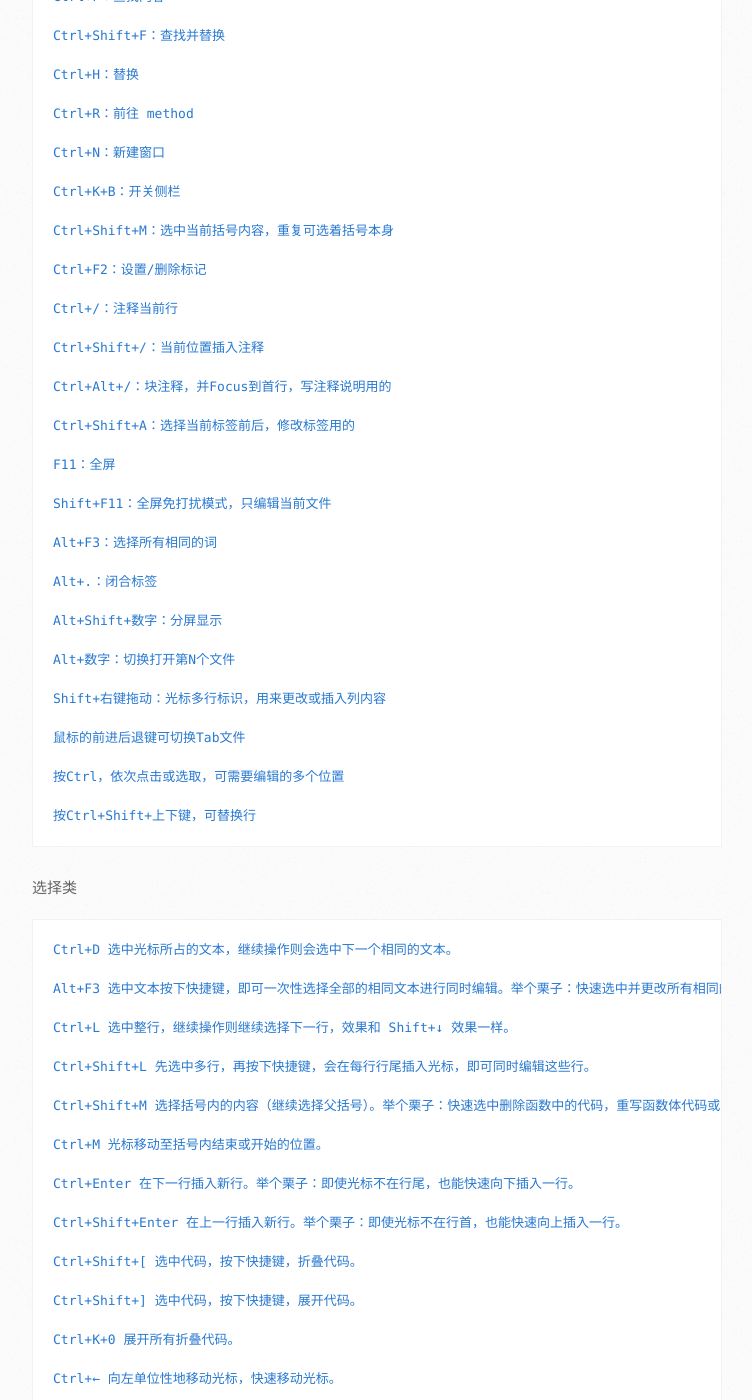
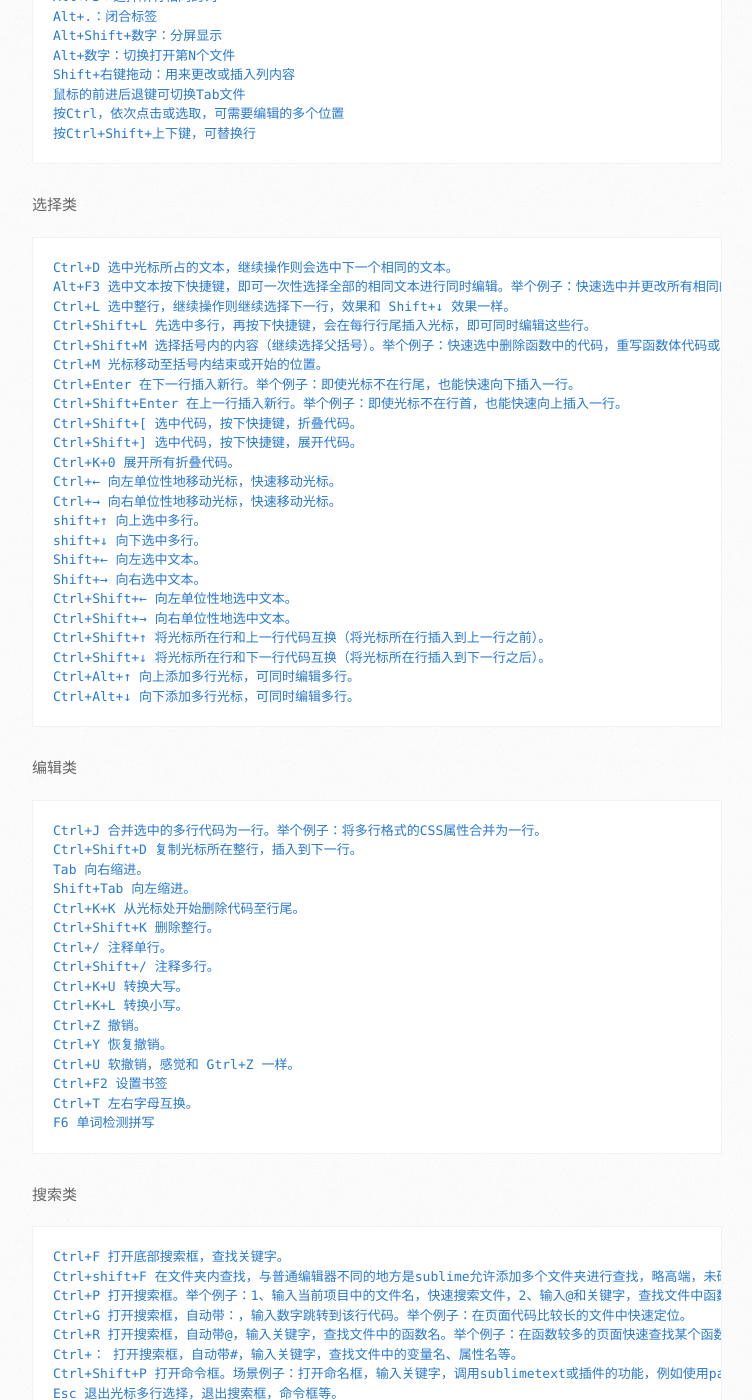
Before and after one commit to xuiv/xuiv.github.io, a Jekyll site: the page built from _posts/2019-11-14-sublimetext-key.markdown, in a window 1280 px wide and 1400 px high, scrolled down 956 px. Shown: the whole window, without its empty margins (138-890 px from the left). Built offline with Jekyll 4.4.1, drawn with Linux system fonts in a browser that asks for light colours; some web fonts are replaced; some of the changed text lies outside the part shown.

Commit message:
Update 2019-11-14-sublimetext-key.markdown

````diff
--- a/_posts/2019-11-14-sublimetext-key.markdown
+++ b/_posts/2019-11-14-sublimetext-key.markdown
@@ -8,75 +8,40 @@
 sublimetext常用快捷键
 ```
 Ctrl+Shift+P：打开命令面板
-
 Ctrl+P：搜索项目中的文件
-
 Ctrl+G：跳转到第几行
-
 Ctrl+W：关闭当前打开文件
-
 Ctrl+Shift+W：关闭所有打开文件
-
 Ctrl+Shift+V：粘贴并格式化
-
 Ctrl+D：选择单词，重复可增加选择下一个相同的单词
-
 Ctrl+L：选择行，重复可依次增加选择下一行
-
 Ctrl+Shift+L：选择多行
-
 Ctrl+Shift+Enter：在当前行前插入新行
-
 Ctrl+X：删除当前行
-
 Ctrl+M：跳转到对应括号
-
 Ctrl+U：软撤销，撤销光标位置
-
 Ctrl+J：选择标签内容
-
 Ctrl+F：查找内容
-
 Ctrl+Shift+F：查找并替换
-
 Ctrl+H：替换
-
 Ctrl+R：前往 method
-
 Ctrl+N：新建窗口
-
 Ctrl+K+B：开关侧栏
-
 Ctrl+Shift+M：选中当前括号内容，重复可选着括号本身
-
 Ctrl+F2：设置/删除标记
-
 Ctrl+/：注释当前行
-
 Ctrl+Shift+/：当前位置插入注释
-
 Ctrl+Alt+/：块注释，并Focus到首行，写注释说明用的
-
 Ctrl+Shift+A：选择当前标签前后，修改标签用的
-
 F11：全屏
-
 Shift+F11：全屏免打扰模式，只编辑当前文件
-
 Alt+F3：选择所有相同的词
-
 Alt+.：闭合标签
-
 Alt+Shift+数字：分屏显示
-
 Alt+数字：切换打开第N个文件
-
-Shift+右键拖动：光标多行标识，用来更改或插入列内容
-
+Shift+右键拖动：用来更改或插入列内容
 鼠标的前进后退键可切换Tab文件
-
 按Ctrl，依次点击或选取，可需要编辑的多个位置
-
 按Ctrl+Shift+上下键，可替换行
 ```
 
@@ -84,85 +49,48 @@
 选择类
 ```
 Ctrl+D 选中光标所占的文本，继续操作则会选中下一个相同的文本。
-
-Alt+F3 选中文本按下快捷键，即可一次性选择全部的相同文本进行同时编辑。举个栗子：快速选中并更改所有相同的变量名、函数名等。
-
+Alt+F3 选中文本按下快捷键，即可一次性选择全部的相同文本进行同时编辑。举个例子：快速选中并更改所有相同的变量名、函数名等。
 Ctrl+L 选中整行，继续操作则继续选择下一行，效果和 Shift+↓ 效果一样。
-
 Ctrl+Shift+L 先选中多行，再按下快捷键，会在每行行尾插入光标，即可同时编辑这些行。
-
-Ctrl+Shift+M 选择括号内的内容（继续选择父括号）。举个栗子：快速选中删除函数中的代码，重写函数体代码或重写括号内里的内容。
-
+Ctrl+Shift+M 选择括号内的内容（继续选择父括号）。举个例子：快速选中删除函数中的代码，重写函数体代码或重写括号内里的内容。
 Ctrl+M 光标移动至括号内结束或开始的位置。
-
-Ctrl+Enter 在下一行插入新行。举个栗子：即使光标不在行尾，也能快速向下插入一行。
-
-Ctrl+Shift+Enter 在上一行插入新行。举个栗子：即使光标不在行首，也能快速向上插入一行。
-
+Ctrl+Enter 在下一行插入新行。举个例子：即使光标不在行尾，也能快速向下插入一行。
+Ctrl+Shift+Enter 在上一行插入新行。举个例子：即使光标不在行首，也能快速向上插入一行。
 Ctrl+Shift+[ 选中代码，按下快捷键，折叠代码。
-
 Ctrl+Shift+] 选中代码，按下快捷键，展开代码。
-
 Ctrl+K+0 展开所有折叠代码。
-
 Ctrl+← 向左单位性地移动光标，快速移动光标。
-
 Ctrl+→ 向右单位性地移动光标，快速移动光标。
-
 shift+↑ 向上选中多行。
-
 shift+↓ 向下选中多行。
-
 Shift+← 向左选中文本。
-
 Shift+→ 向右选中文本。
-
 Ctrl+Shift+← 向左单位性地选中文本。
-
 Ctrl+Shift+→ 向右单位性地选中文本。
-
 Ctrl+Shift+↑ 将光标所在行和上一行代码互换（将光标所在行插入到上一行之前）。
-
 Ctrl+Shift+↓ 将光标所在行和下一行代码互换（将光标所在行插入到下一行之后）。
-
 Ctrl+Alt+↑ 向上添加多行光标，可同时编辑多行。
-
 Ctrl+Alt+↓ 向下添加多行光标，可同时编辑多行。
 ```
 
 
 编辑类
 ```
-Ctrl+J 合并选中的多行代码为一行。举个栗子：将多行格式的CSS属性合并为一行。
-
+Ctrl+J 合并选中的多行代码为一行。举个例子：将多行格式的CSS属性合并为一行。
 Ctrl+Shift+D 复制光标所在整行，插入到下一行。
-
 Tab 向右缩进。
-
 Shift+Tab 向左缩进。
-
 Ctrl+K+K 从光标处开始删除代码至行尾。
-
 Ctrl+Shift+K 删除整行。
-
 Ctrl+/ 注释单行。
-
 Ctrl+Shift+/ 注释多行。
-
 Ctrl+K+U 转换大写。
-
 Ctrl+K+L 转换小写。
-
 Ctrl+Z 撤销。
-
 Ctrl+Y 恢复撤销。
-
 Ctrl+U 软撤销，感觉和 Gtrl+Z 一样。
-
 Ctrl+F2 设置书签
-
 Ctrl+T 左右字母互换。
-
 F6 单词检测拼写
 ```
 
@@ -170,19 +98,12 @@
 搜索类
 ```
 Ctrl+F 打开底部搜索框，查找关键字。
-
 Ctrl+shift+F 在文件夹内查找，与普通编辑器不同的地方是sublime允许添加多个文件夹进行查找，略高端，未研究。
-
-Ctrl+P 打开搜索框。举个栗子：1、输入当前项目中的文件名，快速搜索文件，2、输入@和关键字，查找文件中函数名，3、输入：和数字，跳转到文件中该行代码，4、输入#和关键字，查找变量名。
-
-Ctrl+G 打开搜索框，自动带：，输入数字跳转到该行代码。举个栗子：在页面代码比较长的文件中快速定位。
-
-Ctrl+R 打开搜索框，自动带@，输入关键字，查找文件中的函数名。举个栗子：在函数较多的页面快速查找某个函数。
-
+Ctrl+P 打开搜索框。举个例子：1、输入当前项目中的文件名，快速搜索文件，2、输入@和关键字，查找文件中函数名，3、输入：和数字，跳转到文件中该行代码，4、输入#和关键字，查找变量名。
+Ctrl+G 打开搜索框，自动带：，输入数字跳转到该行代码。举个例子：在页面代码比较长的文件中快速定位。
+Ctrl+R 打开搜索框，自动带@，输入关键字，查找文件中的函数名。举个例子：在函数较多的页面快速查找某个函数。
 Ctrl+： 打开搜索框，自动带#，输入关键字，查找文件中的变量名、属性名等。
-
-Ctrl+Shift+P 打开命令框。场景栗子：打开命名框，输入关键字，调用sublimetext或插件的功能，例如使用package安装插件。
-
+Ctrl+Shift+P 打开命令框。场景例子：打开命名框，输入关键字，调用sublimetext或插件的功能，例如使用package安装插件。
 Esc 退出光标多行选择，退出搜索框，命令框等。
 ```
 
@@ -190,28 +111,16 @@
 显示类
 ```
 Ctrl+Tab 按文件浏览过的顺序，切换当前窗口的标签页。
-
 Ctrl+PageDown 向左切换当前窗口的标签页。
-
 Ctrl+PageUp 向右切换当前窗口的标签页。
-
 Alt+Shift+1 窗口分屏，恢复默认1屏（非小键盘的数字）
-
 Alt+Shift+2 左右分屏-2列
-
 Alt+Shift+3 左右分屏-3列
-
 Alt+Shift+4 左右分屏-4列
-
 Alt+Shift+5 等分4屏
-
 Alt+Shift+8 垂直分屏-2屏
-
 Alt+Shift+9 垂直分屏-3屏
-
 Ctrl+K+B 开启/关闭侧边栏。
-
 F11 全屏模式
-
 Shift+F11 免打扰模式
 ```
````
